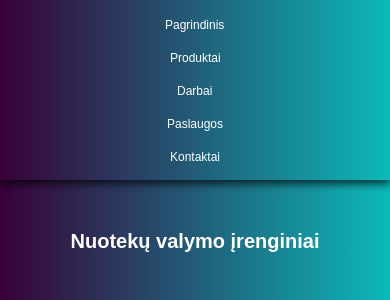
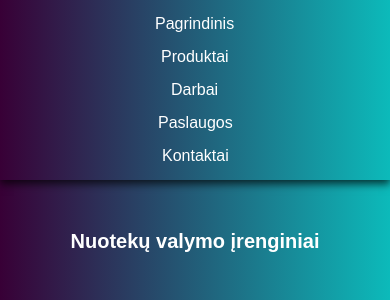
Before and after one commit to EgidijusJakimovas/kasta.lt, a PHP site: page /wastewater_treatment_systems.html in a window 390 px wide. Shown: the top 300 px of the page. Run offline with PHP 8.4, Linux system fonts and the light colour scheme; some libraries are stand-ins or nearby versions.

Commit message:
font size on media

```diff
--- a/wastewater_treatment_systems.css
+++ b/wastewater_treatment_systems.css
@@ -454,7 +454,7 @@ footer {
   }
 
   nav ul li a {
-    font-size: 12px; /* Smaller font size for very small screens */
+    font-size: 16px; /* Smaller font size for very small screens */
   }
 
   h1 {
```
